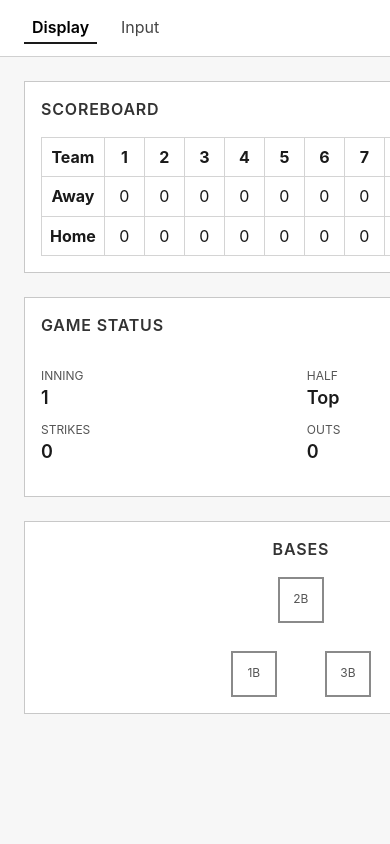
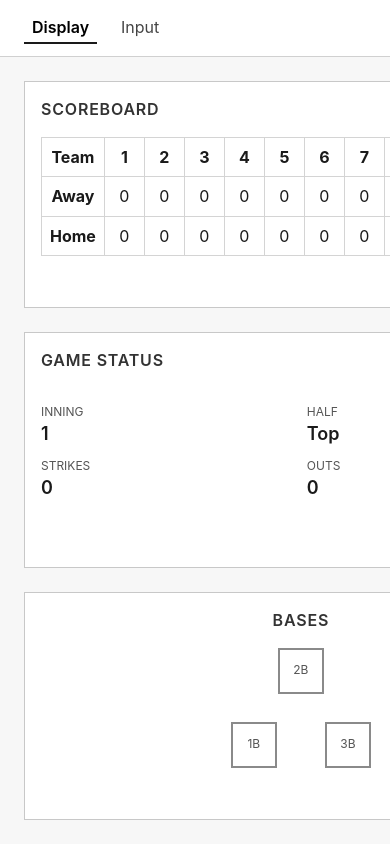
Before and after one commit to alexporasz/beerbaseball-app, a React (Vite) app: page /display in a window 390 px wide. Shown: the top 844 px of the page. Built offline with nearby package versions, Linux system fonts and the light colour scheme.

Commit message:
Restructure display layout for full-width scoreboard

```diff
--- a/src/routes/Display.jsx
+++ b/src/routes/Display.jsx
@@ -14,7 +14,7 @@ export default function Display() {
 
   return (
     <div className="display-grid">
-      <section className="panel">
+      <section className="panel scoreboard-panel">
         <header className="panel-title">Scoreboard</header>
         <div className="table-wrap" role="region" aria-label="Score by inning">
           <table className="scoreboard-table">
--- a/src/styles/display.css
+++ b/src/styles/display.css
@@ -1,7 +1,18 @@
 .display-grid {
+  flex: 1;
   display: grid;
   grid-template-columns: repeat(2, minmax(0, 1fr));
+  grid-template-rows: repeat(2, minmax(0, 1fr));
+  grid-template-areas:
+    'scoreboard scoreboard'
+    'status diamond';
   gap: 1.5rem;
+  height: 100%;
+  min-height: 0;
+}
+
+.scoreboard-panel {
+  grid-area: scoreboard;
 }
 
 .panel {
@@ -30,6 +41,10 @@
   min-width: 2.5rem;
 }
 
+.status-panel {
+  grid-area: status;
+}
+
 .status-panel .status-grid {
   display: grid;
   grid-template-columns: repeat(2, minmax(0, 1fr));
@@ -49,11 +64,18 @@
 }
 
 .diamond-panel {
+  grid-area: diamond;
   align-items: center;
 }
 
 @media (max-width: 900px) {
   .display-grid {
     grid-template-columns: 1fr;
+    grid-template-rows: auto;
+    grid-template-areas:
+      'scoreboard'
+      'status'
+      'diamond';
+    height: auto;
   }
 }
--- a/src/styles/layout.css
+++ b/src/styles/layout.css
@@ -31,4 +31,6 @@
 .app-main {
   flex: 1;
   padding: 1.5rem;
+  display: flex;
+  flex-direction: column;
 }
```
